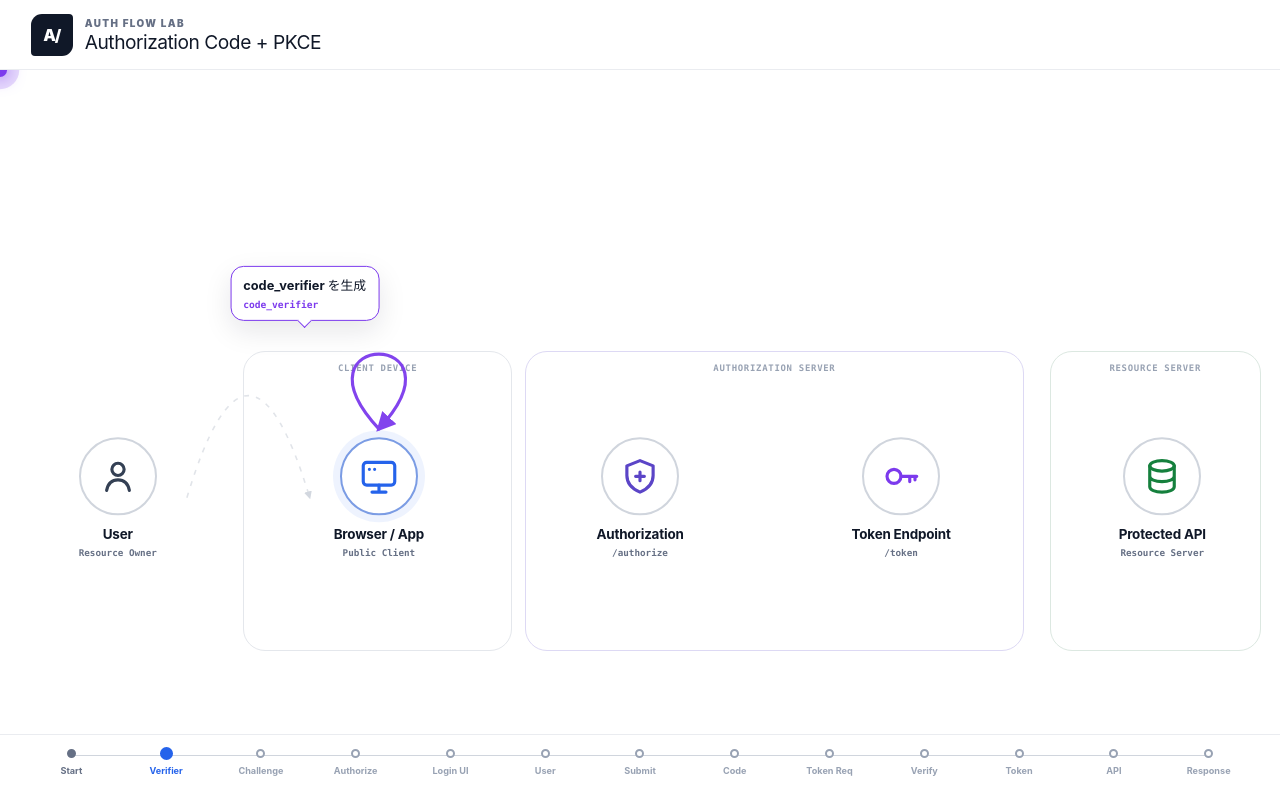
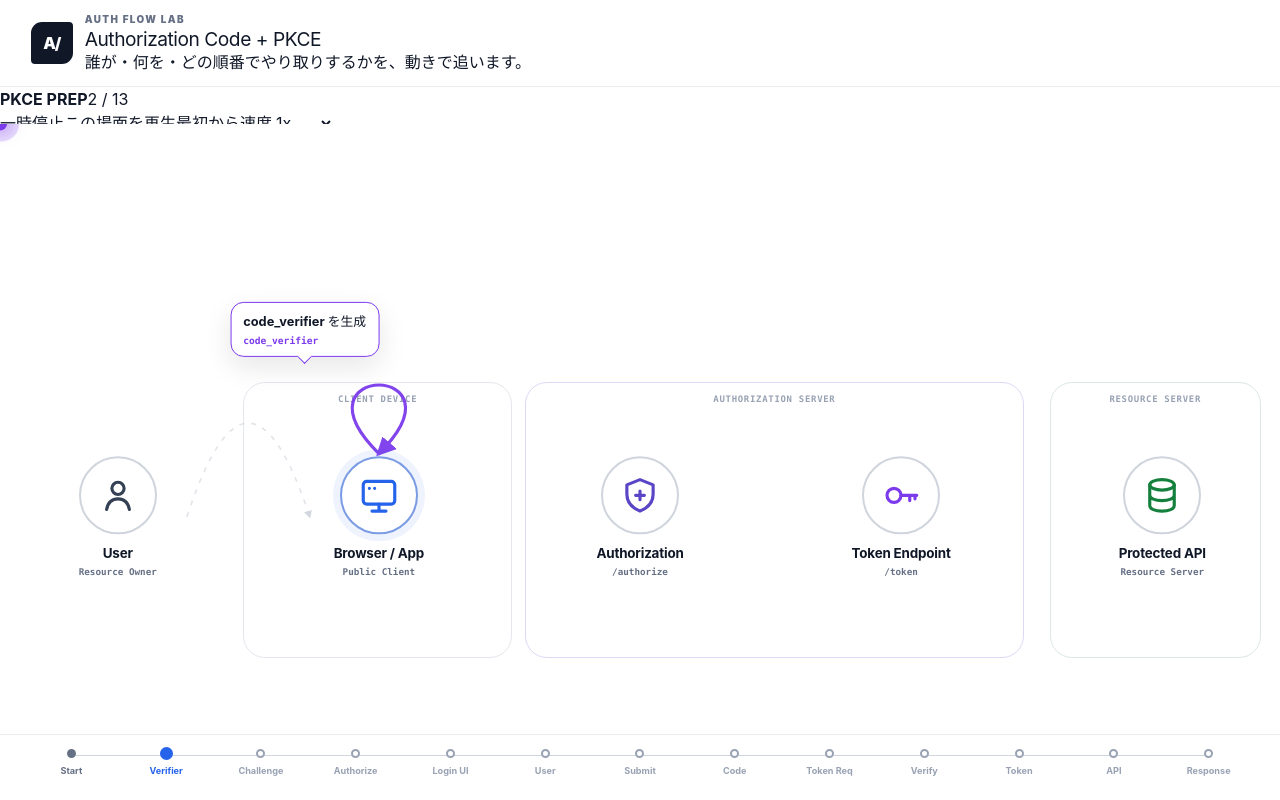
Before and after one commit to ShimaBell0619/auth-flow-lab, a React (Vite) app: page / in a window 1280 px wide. Built offline with nearby package versions, Linux system fonts and the light colour scheme.

Commit message:
feat: add playback controls and lesson progress

```diff
--- a/src/App.tsx
+++ b/src/App.tsx
@@ -28,10 +28,15 @@ interface SystemBoundary {
   height: number;
 }
 
+type PlaybackRate = 0.75 | 1 | 1.5;
+
 const STAGE_WIDTH = 1000;
 const STAGE_HEIGHT = 520;
-const PACKET_TRAVEL_MS = 1900;
+const BASE_PACKET_TRAVEL_MS = 1900;
+const BASE_STEP_DELAY_MS = 2850;
+const REDUCED_STEP_DELAY_MS = 2200;
 const ACTOR_ROUTE_RADIUS = 54;
+const PLAYBACK_RATES = [0.75, 1, 1.5] as const satisfies readonly PlaybackRate[];
 
 const actorPositions: Record<ActorId, Point> = {
   user: { x: 92, y: 335 },
@@ -84,6 +89,8 @@ const bubbleNudges: Record<string, Point> = {
 };
 
 const markerForTone = (tone: EventTone) => `url(#arrow-${tone})`;
+const scaleDuration = (durationMs: number, playbackRate: PlaybackRate) =>
+  Math.round(durationMs / playbackRate);
 
 const getRouteGeometry = (event: FlowEvent): RouteGeometry => {
   const sourceCenter = actorPositions[event.from];
@@ -263,13 +270,24 @@ function SystemBoundaryLayer() {
   );
 }
 
-function ProtocolStage({ activeIndex, reducedMotion }: { activeIndex: number; reducedMotion: boolean }) {
+function ProtocolStage({
+  activeIndex,
+  reducedMotion,
+  playbackRate,
+  replayKey,
+}: {
+  activeIndex: number;
+  reducedMotion: boolean;
+  playbackRate: PlaybackRate;
+  replayKey: number;
+}) {
   const activeEvent = flowEvents[activeIndex] ?? flowEvents[0];
   const activeRoute = getRouteGeometry(activeEvent);
   const bubbleStyle = {
     left: `${(activeRoute.bubble.x / STAGE_WIDTH) * 100}%`,
     top: `${(activeRoute.bubble.y / STAGE_HEIGHT) * 100}%`,
   } satisfies CSSProperties;
+  const packetTravelMs = scaleDuration(BASE_PACKET_TRAVEL_MS, playbackRate);
 
   return (
     <section
@@ -277,6 +295,8 @@ function ProtocolStage({ activeIndex, reducedMotion }: { activeIndex: number; re
       aria-label="Authorization Code + PKCE 通信ステージ"
       data-step={activeEvent.id}
       data-motion={reducedMotion ? "reduced" : "full"}
+      data-playback-rate={playbackRate}
+      data-replay-key={replayKey}
     >
       <SystemBoundaryLayer />
 
@@ -287,7 +307,15 @@ function ProtocolStage({ activeIndex, reducedMotion }: { activeIndex: number; re
         aria-hidden="true"
       >
         <defs>
-          <marker id="arrow-trail" viewBox="0 0 10 10" refX="8" refY="5" markerWidth="5" markerHeight="5" orient="auto-start-reverse">
+          <marker
+            id="arrow-trail"
+            viewBox="0 0 10 10"
+            refX="8"
+            refY="5"
+            markerWidth="5"
+            markerHeight="5"
+            orient="auto-start-reverse"
+          >
             <path d="M 0 0 L 10 5 L 0 10 z" />
           </marker>
           {(["protocol", "challenge", "interaction", "success"] as const).map((tone) => (
@@ -321,7 +349,7 @@ function ProtocolStage({ activeIndex, reducedMotion }: { activeIndex: number; re
           );
         })}
 
-        <g key={`active-${activeEvent.id}`}>
+        <g key={`active-${activeEvent.id}-${playbackRate}-${replayKey}`}>
           <path
             d={activeRoute.path}
             className={`active-route tone-${activeEvent.tone} ${activeEvent.kind === "interaction" ? "is-interaction" : ""}`}
@@ -340,10 +368,10 @@ function ProtocolStage({ activeIndex, reducedMotion }: { activeIndex: number; re
           ) : (
             <g data-testid="active-packet">
               <circle r="15" className={`packet-halo tone-${activeEvent.tone}`}>
-                <animateMotion path={activeRoute.path} dur={`${PACKET_TRAVEL_MS}ms`} fill="freeze" />
+                <animateMotion path={activeRoute.path} dur={`${packetTravelMs}ms`} fill="freeze" />
               </circle>
               <circle r="5.5" className={`packet-core tone-${activeEvent.tone}`}>
-                <animateMotion path={activeRoute.path} dur={`${PACKET_TRAVEL_MS}ms`} fill="freeze" />
+                <animateMotion path={activeRoute.path} dur={`${packetTravelMs}ms`} fill="freeze" />
               </circle>
             </g>
           )}
@@ -359,6 +387,65 @@ function ProtocolStage({ activeIndex, reducedMotion }: { activeIndex: number; re
       <div className={`flow-bubble tone-${activeEvent.tone}`} style={bubbleStyle} data-testid="flow-bubble">
         <strong>{activeEvent.bubble}</strong>
         <code>{activeEvent.packetLabel}</code>
+      </div>
+    </section>
+  );
+}
+
+function LessonToolbar({
+  activeEvent,
+  activeIndex,
+  playing,
+  canAdvance,
+  playbackRate,
+  onTogglePlayback,
+  onRestart,
+  onReplay,
+  onPlaybackRateChange,
+}: {
+  activeEvent: FlowEvent;
+  activeIndex: number;
+  playing: boolean;
+  canAdvance: boolean;
+  playbackRate: PlaybackRate;
+  onTogglePlayback: () => void;
+  onRestart: () => void;
+  onReplay: () => void;
+  onPlaybackRateChange: (playbackRate: PlaybackRate) => void;
+}) {
+  return (
+    <section className="lesson-toolbar" aria-label="レッスン再生操作">
+      <div className="lesson-progress" aria-live="polite">
+        <strong>{activeEvent.phase}</strong>
+        <span>
+          {activeIndex + 1} / {flowEvents.length}
+        </span>
+      </div>
+
+      <div className="playback-controls">
+        <button type="button" onClick={onTogglePlayback} disabled={!canAdvance}>
+          {playing ? "一時停止" : "再生"}
+        </button>
+        <button type="button" onClick={onReplay}>
+          この場面を再生
+        </button>
+        <button type="button" onClick={onRestart}>
+          最初から
+        </button>
+        <label className="speed-control">
+          <span>速度</span>
+          <select
+            aria-label="再生速度"
+            value={playbackRate}
+            onChange={(event) => onPlaybackRateChange(Number(event.target.value) as PlaybackRate)}
+          >
+            {PLAYBACK_RATES.map((rate) => (
+              <option key={rate} value={rate}>
+                {rate}x
+              </option>
+            ))}
+          </select>
+        </label>
       </div>
     </section>
   );
@@ -391,37 +478,79 @@ function FlowTimeline({ activeIndex, onSelect }: { activeIndex: number; onSelect
 
 function App() {
   const [activeIndex, setActiveIndex] = useState(0);
-  const [autoPlay, setAutoPlay] = useState(true);
+  const [isPlaying, setIsPlaying] = useState(true);
+  const [playbackRate, setPlaybackRate] = useState<PlaybackRate>(1);
+  const [replayKey, setReplayKey] = useState(0);
   const reducedMotion = useReducedMotion();
+  const activeEvent = flowEvents[activeIndex] ?? flowEvents[0];
+  const canAdvance = activeIndex < flowEvents.length - 1;
+  const playing = isPlaying && canAdvance;
 
   useEffect(() => {
-    if (!autoPlay || activeIndex >= flowEvents.length - 1) return;
+    if (!playing) return;
 
-    const delay = reducedMotion ? 2200 : 2850;
+    const baseDelay = reducedMotion ? REDUCED_STEP_DELAY_MS : BASE_STEP_DELAY_MS;
     const timer = window.setTimeout(() => {
       setActiveIndex((current) => nextFlowIndex(current));
-    }, delay);
+      setReplayKey((current) => current + 1);
+    }, scaleDuration(baseDelay, playbackRate));
 
     return () => window.clearTimeout(timer);
-  }, [activeIndex, autoPlay, reducedMotion]);
+  }, [activeIndex, playbackRate, playing, reducedMotion]);
 
   const selectStep = (index: number) => {
-    setAutoPlay(false);
+    setIsPlaying(false);
     setActiveIndex(index);
+    setReplayKey((current) => current + 1);
+  };
+
+  const togglePlayback = () => {
+    if (!canAdvance) return;
+    setIsPlaying((current) => !current);
+  };
+
+  const restart = () => {
+    setActiveIndex(0);
+    setIsPlaying(true);
+    setReplayKey((current) => current + 1);
+  };
+
+  const replayCurrentStep = () => {
+    setReplayKey((current) => current + 1);
   };
 
   return (
     <main className="app-shell">
       <header className="stage-header">
-        <span className="brand-mark" aria-hidden="true">A/</span>
+        <span className="brand-mark" aria-hidden="true">
+          A/
+        </span>
         <div>
           <p className="brand-name">AUTH FLOW LAB</p>
           <h1>Authorization Code + PKCE</h1>
+          <p className="lesson-purpose">誰が・何を・どの順番でやり取りするかを、動きで追います。</p>
         </div>
       </header>
 
+      <LessonToolbar
+        activeEvent={activeEvent}
+        activeIndex={activeIndex}
+        playing={playing}
+        canAdvance={canAdvance}
+        playbackRate={playbackRate}
+        onTogglePlayback={togglePlayback}
+        onRestart={restart}
+        onReplay={replayCurrentStep}
+        onPlaybackRateChange={setPlaybackRate}
+      />
+
       <div className="stage-scroll">
-        <ProtocolStage activeIndex={activeIndex} reducedMotion={reducedMotion} />
+        <ProtocolStage
+          activeIndex={activeIndex}
+          reducedMotion={reducedMotion}
+          playbackRate={playbackRate}
+          replayKey={replayKey}
+        />
       </div>
 
       <FlowTimeline activeIndex={activeIndex} onSelect={selectStep} />
```
